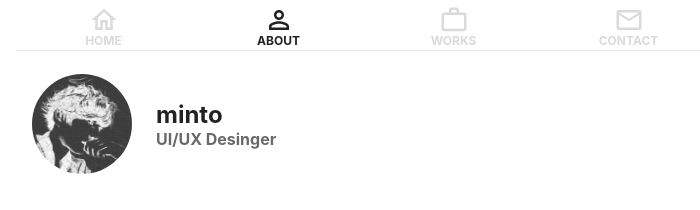
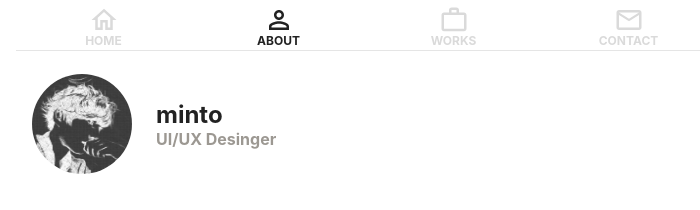
Before and after one commit to sai2017/chatbot-portfolio, a React (Create React App) app: page /about in a window 1280 px wide. Shown: the top 210 px of the page, without its empty margins (274-974 px from the left). Built offline with nearby package versions, Linux system fonts and the light colour scheme.

Commit message:
fix color

```diff
--- a/src/assets/styles/about.css
+++ b/src/assets/styles/about.css
@@ -35,7 +35,7 @@
 }
 
 .profile-occupation {
-  color: #696969;
+  color: #9C9892;
   font-weight: bold;
   font-size: 16px;
   margin-right: 20px;
```
